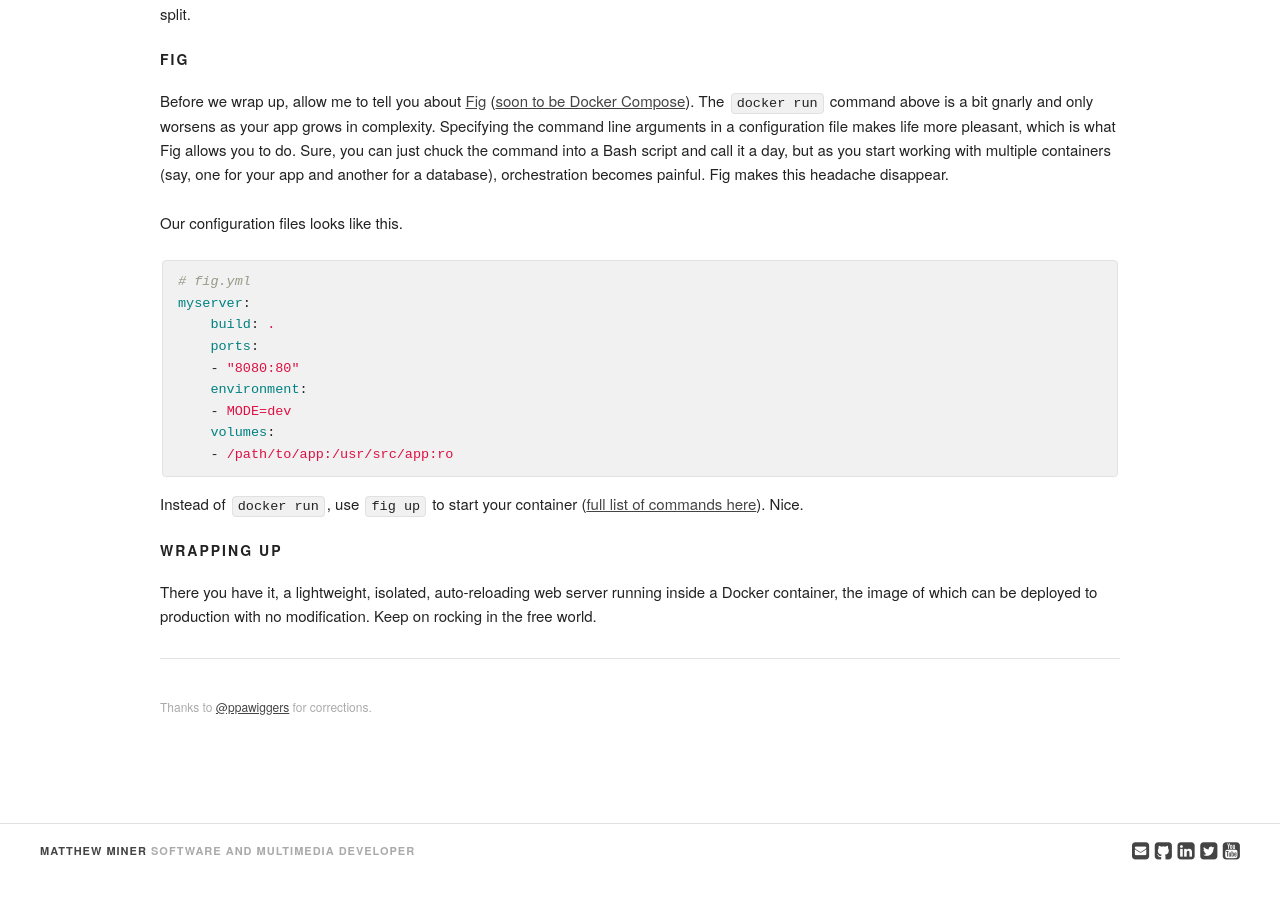
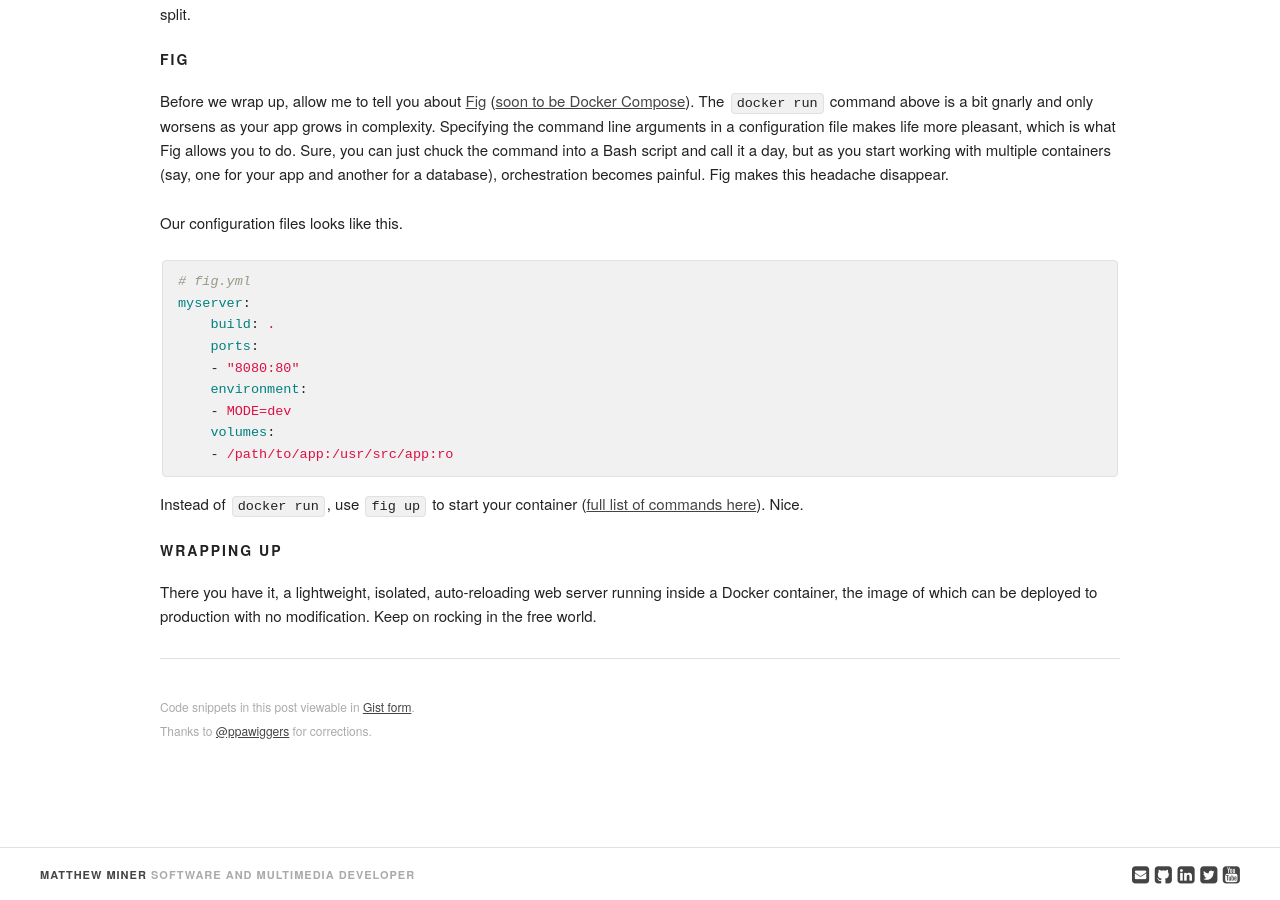
Before and after one commit to mminer/mminer.github.com, a Jekyll site: the page built from _posts/2015-01-25-docker-dev-environment-for-web-app.md, in a window 1280 px wide and 900 px high, scrolled down 3119 px. Built offline with Jekyll 4.4.1, drawn with Linux system fonts in a browser that asks for light colours; some web fonts are replaced; Markdown is read by kramdown in place of the engine named in the settings; before the commit the page ends 3995 px from its top, so only the background shows below that.

Commit message:
Add link to Gist of code snippets

```diff
--- a/_posts/2015-01-25-docker-dev-environment-for-web-app.md
+++ b/_posts/2015-01-25-docker-dev-environment-for-web-app.md
@@ -155,4 +155,8 @@ There you have it, a lightweight, isolated, auto-reloading web server running in
 
 ---
 
-<small>Thanks to [@ppawiggers](https://twitter.com/ppawiggers) for corrections.</small>
+<small>
+    Code snippets in this post viewable in [Gist form](https://gist.github.com/mminer/44e599c35b7bf87ec614).
+    <br>
+    Thanks to [@ppawiggers](https://twitter.com/ppawiggers) for corrections.
+</small>
```
